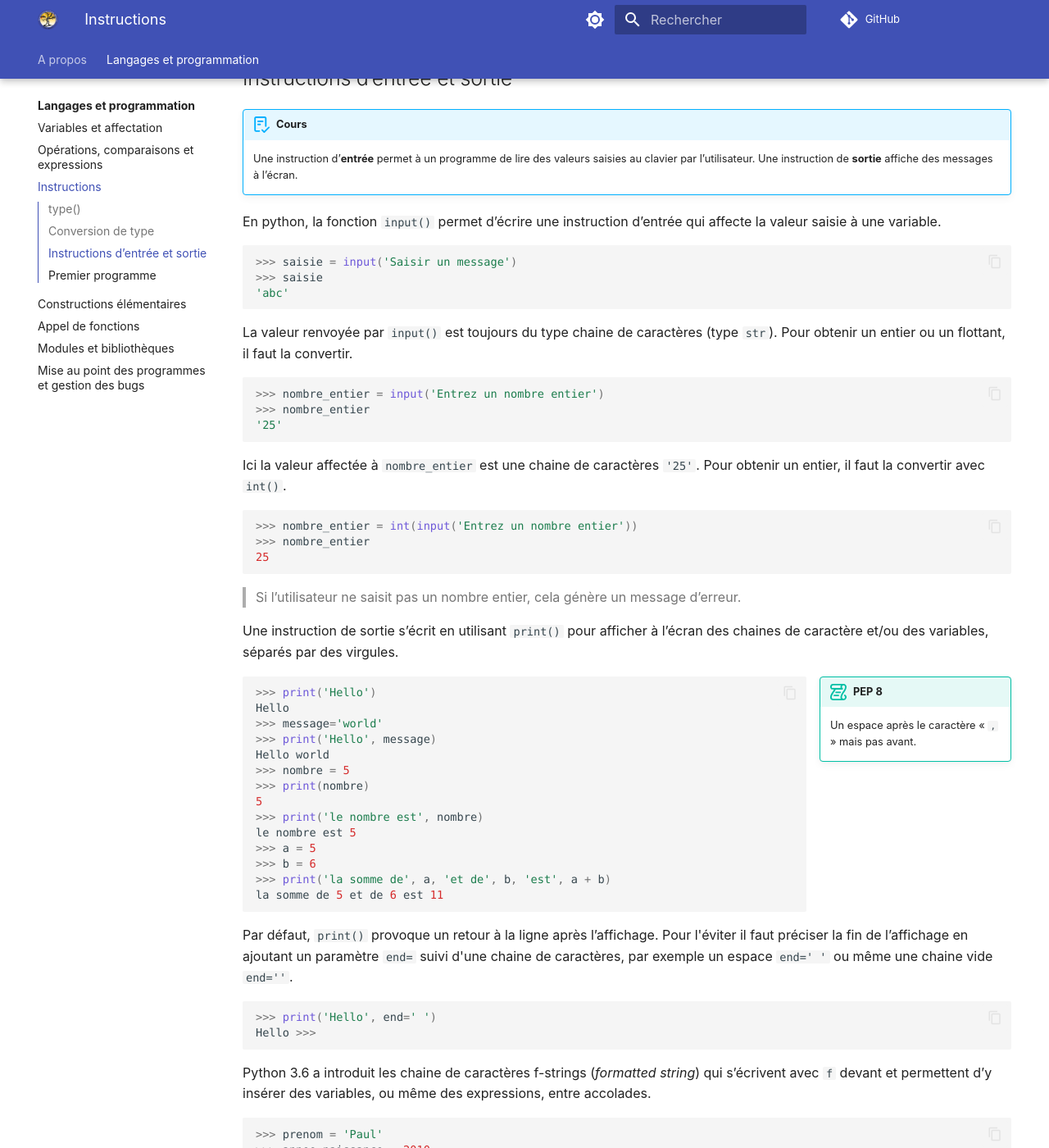
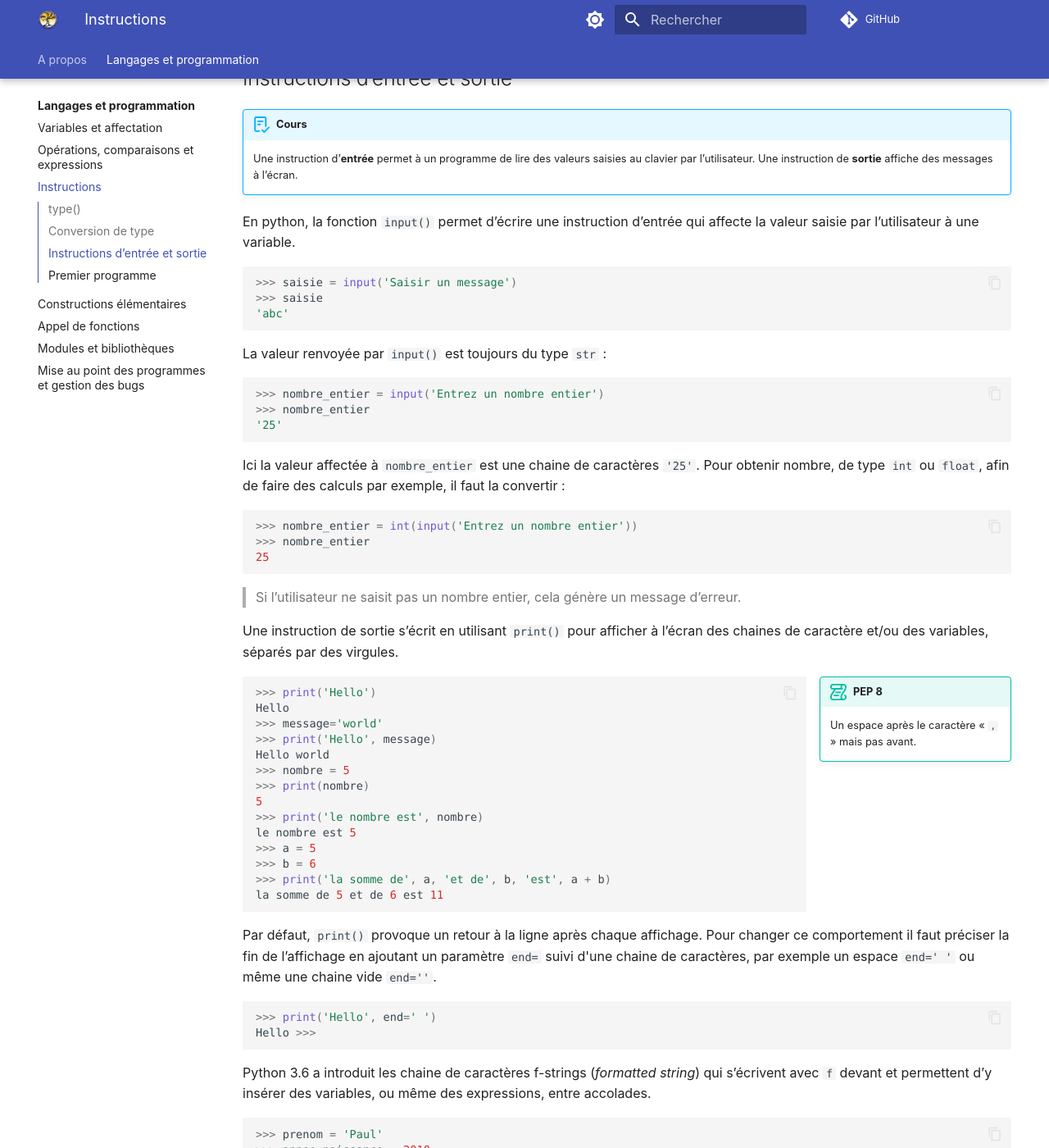
Before and after one commit to fab-perez/NSI-1, an MkDocs documentation site: the page built from docs/langages-et-programmation/3-instructions.md, in a window 1280 px wide and 1400 px high, scrolled down 1400 px. Shown: the whole window at 82% size. Built offline with MkDocs 1.6.1 and Material for MkDocs 9.7.7, drawn with Linux system fonts in a browser that asks for light colours; comment, search, counter and statistics services are not loaded; some of the changed text lies outside the part shown.

Commit message:
Add files via upload

````diff
--- a/docs/langages-et-programmation/3-instructions.md
+++ b/docs/langages-et-programmation/3-instructions.md
@@ -56,19 +56,20 @@ Observons dans la console comment une variable de type `float` qui a une valeur
 !!! abstract "Cours"
 	Une instruction d’**entrée** permet à un programme de lire des valeurs saisies au clavier par l’utilisateur. Une instruction de **sortie** affiche des messages à l’écran.
 
-En python, la fonction `input()` permet d’écrire une instruction d’entrée qui affecte la valeur saisie à une variable.
+En python, la fonction `input()` permet d’écrire une instruction d’entrée qui affecte la valeur saisie par l’utilisateur à une variable.
 ``` py
 >>> saisie = input('Saisir un message')
 >>> saisie
 'abc'
 ```
-La valeur renvoyée par `input()` est toujours du type chaine de caractères (type `str`). Pour obtenir un entier ou un flottant, il faut la convertir.
+La valeur renvoyée par `input()` est toujours du type `str` :
 ```py
 >>> nombre_entier = input('Entrez un nombre entier')
 >>> nombre_entier
 '25'
 ```
-Ici la valeur affectée à `nombre_entier` est une chaine de caractères `'25'`. Pour obtenir un entier, il faut la convertir avec `int()`.
+Ici la valeur affectée à `nombre_entier` est une chaine de caractères `'25'`. Pour obtenir nombre, de type `int` ou `float`, afin de faire des calculs par exemple, il faut la convertir :
+
 ``` py
 >>> nombre_entier = int(input('Entrez un nombre entier'))
 >>> nombre_entier
@@ -99,7 +100,7 @@ le nombre est 5
 la somme de 5 et de 6 est 11
 ```
 
-Par défaut, `print()` provoque un retour à la ligne après l’affichage. Pour l'éviter il faut préciser la fin de l’affichage en ajoutant un paramètre `end=` suivi d'une chaine de caractères, par exemple un espace `end=' '` ou même une chaine vide `end=''`.
+Par défaut, `print()` provoque un retour à la ligne après chaque affichage. Pour changer ce comportement il faut préciser la fin de l’affichage en ajoutant un paramètre `end=` suivi d'une chaine de caractères, par exemple un espace `end=' '` ou même une chaine vide `end=''`.
 
 ```py
 >>> print('Hello', end=' ')
@@ -116,7 +117,7 @@ Votre nom est un Paul et vous avez 13 ans
 
 ## Premier programme
 
-Pour permettre à l'utilisateur d'entrer son prénom et sa date de naissance et d'affecter ses réponses aux variables `prenom` et `annee_naissance`, il faut chaque fois écrire dans la console les instructions suivantes :
+Pour permettre à l'utilisateur d'entrer son prénom et sa date de naissance et d'affecter ses réponses aux variables `prenom` et `annee_naissance`, il faut à chaque fois écrire dans la console les instructions suivantes :
 ```py
 >>> prenom = input('Entrez votre prénom : ')
 Entrez votre prénom : Paul
@@ -126,7 +127,7 @@ Entrez votre date de naissance : 2010
 Bonjour Paul, vous avez 13 ans
 >>>
 ```
-Cette séquence montre les limites de la console qui répond à des commandes de façon interactive mais ne permet pas d'écrire un programme complet !
+Cette séquence montre les limites de la console, qui répond à des commandes de façon interactive, mais ne permet pas d'écrire un programme complet !
 
 Ouvrons IDLE (/python/Lib/idlelib/idle.bat) pour écrire un premier programme, l'interpréteur de commande avec l'invite Python `>>>` apparaît :
 
````
Also changed, not shown: other parts of docs/langages-et-programmation/3-instructions.md (+7 -7 lines), docs/langages-et-programmation/4-constructions-elementaires.md (+5 -5 lines).
